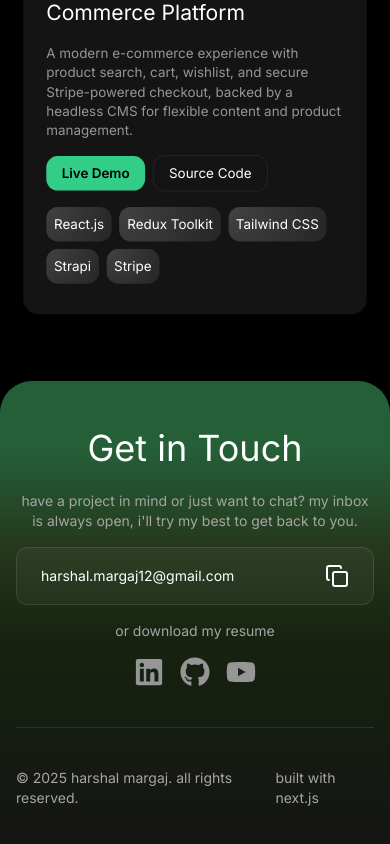
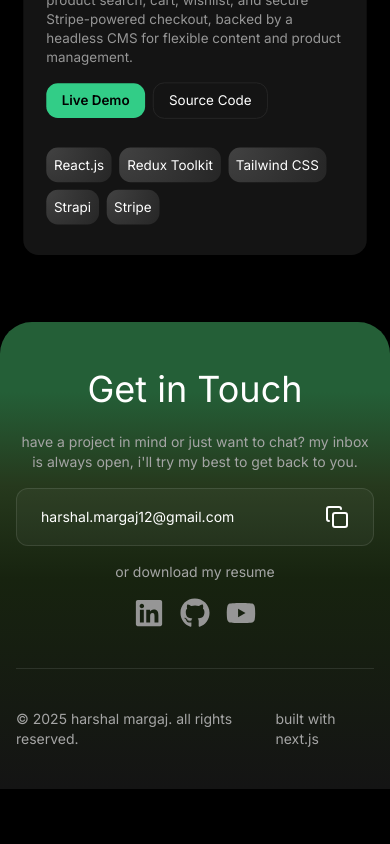
Before and after one commit to HarshalMargaj/my-career-portfolio, a Next.js app: page / in a window 390 px wide. Shown: the part 6308-7152 px from the top of the page. After the commit the page ends 7097 px from the top, so only its background shows below. Built offline with nearby package versions, Linux system fonts and the light colour scheme.

Commit message:
fix: project card height issue

```diff
--- a/components/sections/ProjectsSection.tsx
+++ b/components/sections/ProjectsSection.tsx
@@ -254,7 +254,7 @@ const ProjectCard = ({
 					scale,
 					top: `calc(-5vh + ${i * 32}px)`,
 				}}
-				className="relative top-0 w-full max-w-6xl bg-[#141414] rounded-2xl p-6 space-y-2 md:h-110 lg:h-125 border-t-2 border-[#1e1e1e] flex flex-col md:flex-row items-center  md:gap-4 lg:gap-6 overflow-hidden"
+				className="relative top-0 w-full max-w-6xl bg-[#141414] rounded-2xl p-6 space-y-2 h-110 md:h-110 lg:h-125 border-t-2 border-[#1e1e1e] flex flex-col md:flex-row items-center  md:gap-4 lg:gap-6 overflow-hidden"
 			>
 				<div className="space-y-4 flex flex-col h-full">
 					<div className="uppercase tracking-widest text-secondary text-sm">
```
